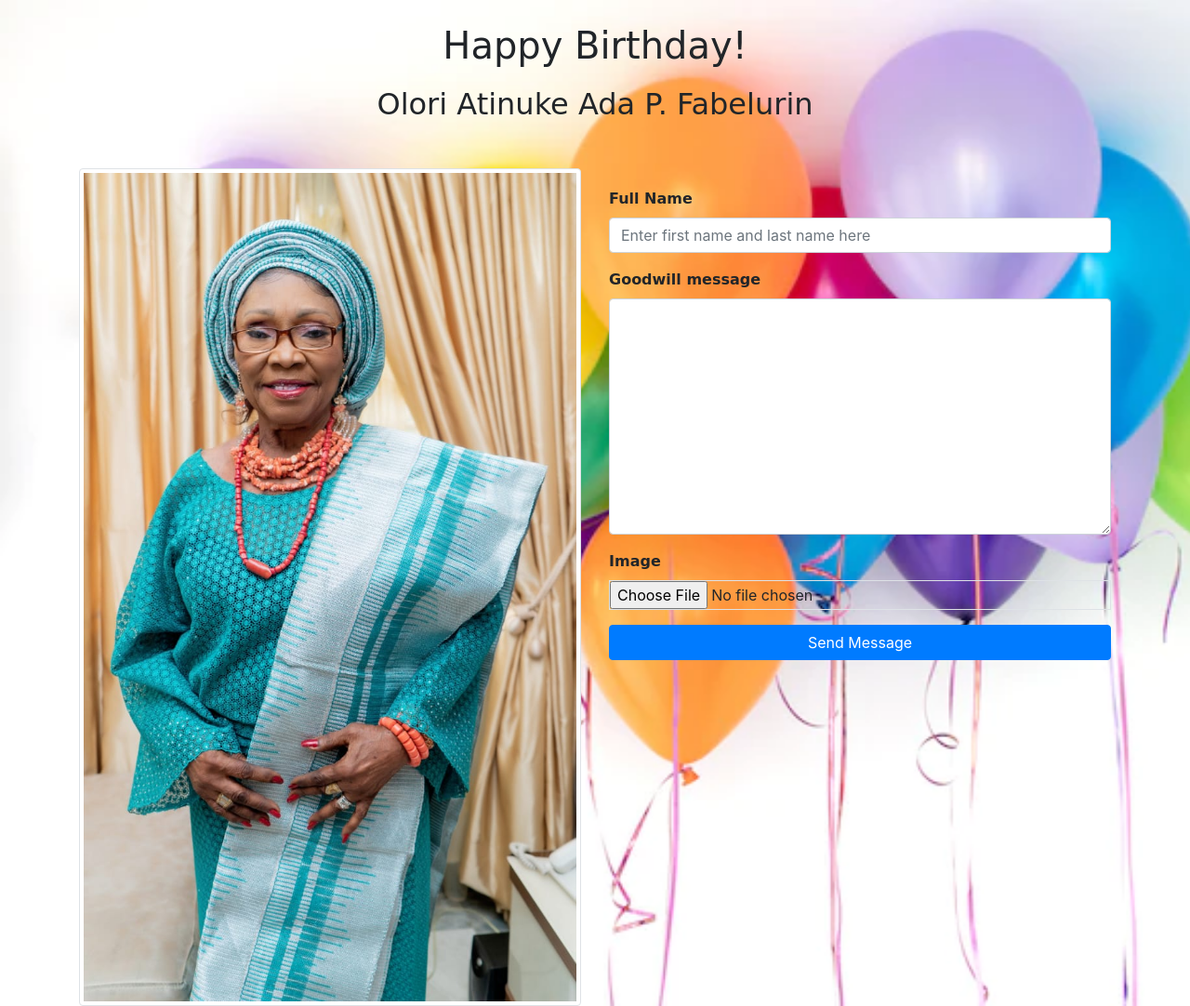
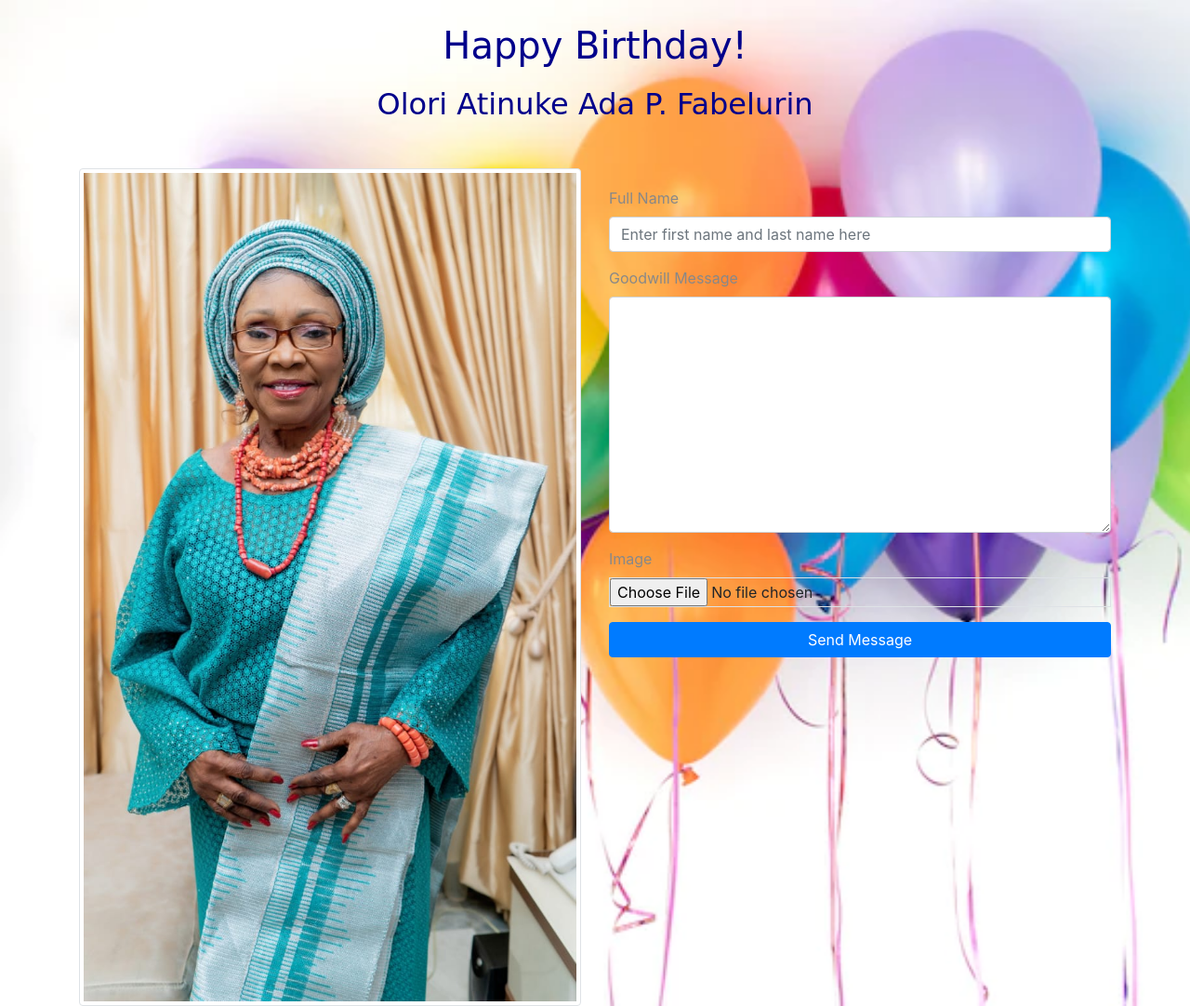
Before and after one commit to dexterautonomy/birthday-template, a Spring Boot app: page /api/v1/home in a window 1280 px wide. Shown: the whole page at 93% size. Run offline with Spring Boot 4, Linux system fonts and the light colour scheme.

Commit message:
Initial commit

```diff
--- a/src/main/java/com/hingebridge/devops/controllers/UtilController.java
+++ b/src/main/java/com/hingebridge/devops/controllers/UtilController.java
@@ -19,7 +19,6 @@ public class UtilController {
     public Mono<ResponseEntity<String>> send(@RequestBody MessageDTO messageDTO) {
         log.info("--->> MessageDTO: {}", messageDTO);
         sendEmailService.sendBithdayMail(messageDTO);
-//        Thread.sleep(5000);
         return Mono.just(ResponseEntity.ok("Message Sent"));
     }
 }
--- a/src/main/resources/static/css/style.css
+++ b/src/main/resources/static/css/style.css
@@ -10,9 +10,11 @@ body {
 	text-align: center;
 	margin-top: 25px;
 	font-family: Comic Sans MS;
+	color: darkblue;
 }
 
 .nameHeader {
+	color: darkblue;
 	font-family: Comic Sans MS;
 	text-align: center; margin-top: 20px;
 }
@@ -43,8 +45,7 @@ body {
 }
 
 label {
-	font-weight: bold;
-	font-family: Comic Sans MS;
+	color: #888888;
 }
 
 
--- a/src/main/resources/static/js/script.js
+++ b/src/main/resources/static/js/script.js
@@ -15,31 +15,19 @@ $(document).ready(function() {
 		processImpl();
 	});
 
-	function processImpl() {
-		$("#myModal_").removeClass("hide_").addClass("show_");
-		$("#loader_div").removeClass("hide_").addClass("show_");
+	function sendMessage(fullname, message, file) {
+		let imageURL = null;
+		let request = new XMLHttpRequest();
+		let formData = new FormData();
+		formData.append('file', file);
+		formData.append('upload_preset', cloudinaryDetails.uploadPreset);
+		formData.append('tags', 'upload');
 
-		const MAX_FILE_SIZE = 25000000;
-		const MAX_MESSAGE_LENGTH = 450;
-		let fullname = $('#fullname').val();
-		let message = $('#message').val();
-		let image = $('#image')[0].files[0];
+		request.onreadystatechange = function() {
+			if (request.readyState === 4) {
+				resetKey = true;
+				imageURL = JSON.parse(request.response).secure_url;
 				const SEND_MESSAGE_ENDPOINT = "/api/v1/send";
-
-		if(image) {
-			if(image.size <= MAX_FILE_SIZE) {
-				if(validateImageFormat(image.name)) {
-					if(message.length === 0) {
-						resetKey = false;
-						let msg = "<h4>No Message To Send</h4><p>Kindly write a concise goodwill message.</p>"
-						$("#loader_div").removeClass("show_").addClass("hide_");
-						$("#info").removeClass("hide_").addClass("show_");
-						$("#info").html(msg);
-					} else if(message.length > 0 && message.length <= MAX_MESSAGE_LENGTH) {
-						if(fullname.match(/^([A-Za-z -']+)$/)) {
-							resetKey = true;
-							let imageURL = uploadToCloud(image);
-							// let imageURL = "uploadToCloud(image);" //dummy
 
 				let userDTO = {
 					'fullname': fullname,
@@ -72,6 +60,35 @@ $(document).ready(function() {
 						$("#info").html(msg);
 					}
 				});
+			}
+		};
+
+		request.open("POST", `https://api.cloudinary.com/v1_1/${cloudinaryDetails.cloudName}/upload`, true);
+		request.send(formData);
+	}
+
+	function processImpl() {
+		$("#myModal_").removeClass("hide_").addClass("show_");
+		$("#loader_div").removeClass("hide_").addClass("show_");
+
+		const MAX_FILE_SIZE = 25000000;
+		const MAX_MESSAGE_LENGTH = 450;
+		let fullname = $('#fullname').val();
+		let message = $('#message').val();
+		let image = $('#image')[0].files[0];
+
+		if(image) {
+			if(image.size <= MAX_FILE_SIZE) {
+				if(validateImageFormat(image.name)) {
+					if(message.length === 0) {
+						resetKey = false;
+						let msg = "<h4>No Message To Send</h4><p>Kindly write a concise goodwill message.</p>"
+						$("#loader_div").removeClass("show_").addClass("hide_");
+						$("#info").removeClass("hide_").addClass("show_");
+						$("#info").html(msg);
+					} else if(message.length > 0 && message.length <= MAX_MESSAGE_LENGTH) {
+						if(fullname.match(/^([A-Za-z -']+)$/)) {
+							sendMessage(fullname, message, image);
 						} else {
 							resetKey = false;
 							let msg = "<h4>Invalid Fullname</h4><p>Kindly use valid characters in you name(s).</p>"
@@ -122,26 +139,6 @@ $(document).ready(function() {
 			|| fileName.endsWith(".webp")
 	}
 
-	function uploadToCloud(file) {
-		let imageUrl = null;
-		let request = new XMLHttpRequest();
-
-		let formData = new FormData();
-		formData.append('file', file);
-		formData.append('upload_preset', cloudinaryDetails.uploadPreset);
-		formData.append('tags', 'upload');
-
-		request.onreadystatechange = function() {
-			if (request.readyState === 4) {
-				imageUrl = JSON.parse(request.response).secure_url;
-			}
-		};
-		request.open("POST", `https://api.cloudinary.com/v1_1/${cloudinaryDetails.cloudName}/upload`, false);
-		request.send(formData);
-
-		return imageUrl;
-	}
-
 	$(window).click(function(event) {
 		if ($(event.target).is($("#myModal_")) && $("#myModal_").is(":visible")) {
 			if(resetKey) {
--- a/src/main/resources/templates/pages/birthday_template.html
+++ b/src/main/resources/templates/pages/birthday_template.html
@@ -19,11 +19,9 @@ text-decoration: underline;">
                         </div>
 
                         <div style="text-align: justify; color: goldenrod; font-weight: bold; font-size: 20px; font-family: 'Bradley Hand ITC'" th:text="${messageDTO.message}">
-                            Happy birthday! Happy birthday! Happy birthday! Happy birthday! Happy birthday! Happy birthday! Happy birthday! Happy birthday! Happy birthday! Happy birthday!
-                            Happy birthday! Happy birthday!Happy birthday! Happy birthday!Happy birthday! Happy birthday!Happy birthday! Happy birthday!Happy birthday! Happy birthday!Happy birthday! Happy birthday!
-                            Happy birthday! Happy birthday!Happy birthday! Happy birthday!Happy birthday! Happy birthday!Happy birthday! Happy birthday!
+                            Happy birthday! Happy birthday! Happy birthday!
                         </div>
-                        <div style="font-size: 25px; margin-top: 20px; float: right; font-family: 'Arial Black'; color: #fefefe; text-decoration: underline;">
+                        <div style="font-size: 15px; margin-top: 20px; float: right; font-family: 'Arial Black'; color: #fefefe; text-decoration: underline;">
                             <span th:text="${messageDTO.userDTO.fullname}">Queen Fab</span>
                         </div>
                     </p>
--- a/src/main/resources/templates/pages/home.html
+++ b/src/main/resources/templates/pages/home.html
@@ -41,7 +41,7 @@
                             <input type="text" class="form-control" id="fullname" placeholder="Enter first name and last name here" name="fullname" required>
                         </div>
                         <div class="form-group">
-                            <label>Goodwill message</label>
+                            <label>Goodwill Message</label>
                             <textarea id="message" class="form-control" rows="10" required></textarea>
                         </div>
                         <div class="form-group">
```
Lines whose indentation alone changed are shown as unchanged.
